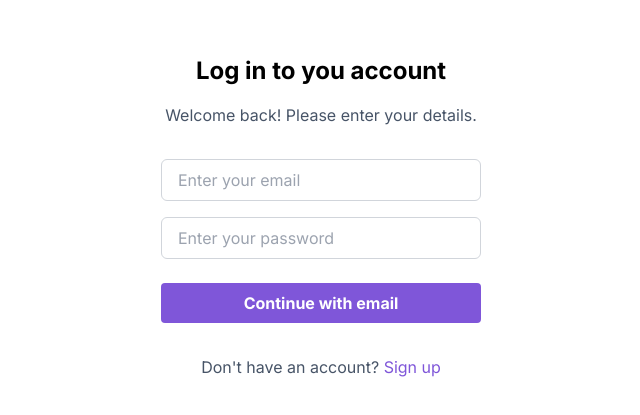
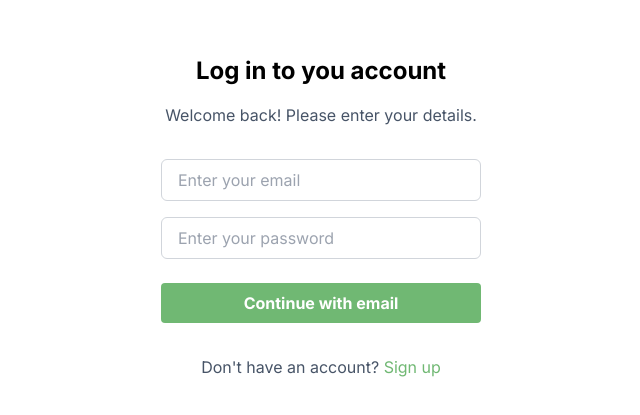
Before and after one commit to VictorGabrielCuralesvic/Comunus-Project, a Next.js app in the folder frontend/: page / in a window 1280 px wide. Shown: the part 183-598 px from the top of the page, without its empty margins (319-959 px from the left). Built offline with nearby package versions, Linux system fonts and the light colour scheme.

Commit message:
style: adicionando as cores

```diff
--- a/frontend/src/pages/dashboard/index.jsx
+++ b/frontend/src/pages/dashboard/index.jsx
@@ -26,7 +26,7 @@ export default function Dashboard() {
         />
         <button
           onClick={openModal}
-          className="bg-blue-500 hover:bg-blue-700 text-white font-bold py-2 px-4 rounded"
+          className="bg-primary hover:primaryDark text-white font-bold py-2 px-4 rounded"
         >
           + Adicionar Post
         </button>
--- a/frontend/src/pages/signup/index.jsx
+++ b/frontend/src/pages/signup/index.jsx
@@ -94,15 +94,8 @@ export default function Login() {
 
       {/* Right side - Title and paragraph */}
 
-      <div className="flex-1 flex flex-col justify-center items-center w-full md:w-2/4 h-screen bg-gradient-to-r from-purple-700 to-purple-900 text-white p-8 rounded">
+      <div className="flex-1 flex flex-col justify-center items-center w-full md:w-2/4 h-screen bg-gradient-to-r from-[#70b873] to-[#3a7f3d] text-white p-8 rounded">
         <div className="flex flex-col w-2/3 justify-center items-start">
-          <Image
-            src="/stars.png"
-            alt="Stars"
-            className="float-left mr-4"
-            width={100}
-            height={100}
-          />
           <div>
             <h1 className="text-6xl mb-4">Create your own NFT</h1>
             <p>Create an account and get your vehicle's NFT.</p>
--- a/frontend/tailwind.config.js
+++ b/frontend/tailwind.config.js
@@ -8,8 +8,8 @@ module.exports = {
   theme: {
     extend: {
       colors: {
-        primary: "#7F56D9",
-        primaryDark: "#5933a4",
+        primary: "#70b873",
+        primaryDark: "#4c9b50",
         terciary: "#475467",
       },
       backgroundImage: {
```
